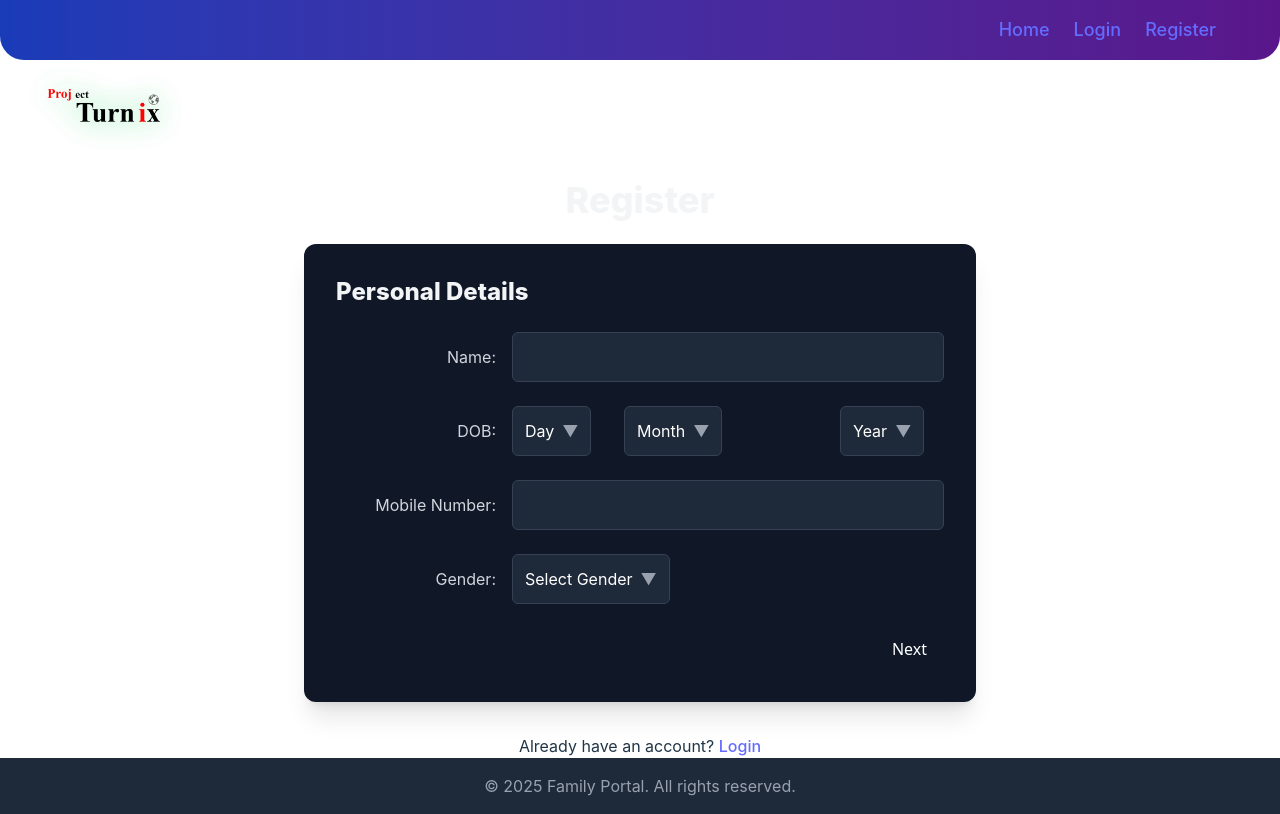
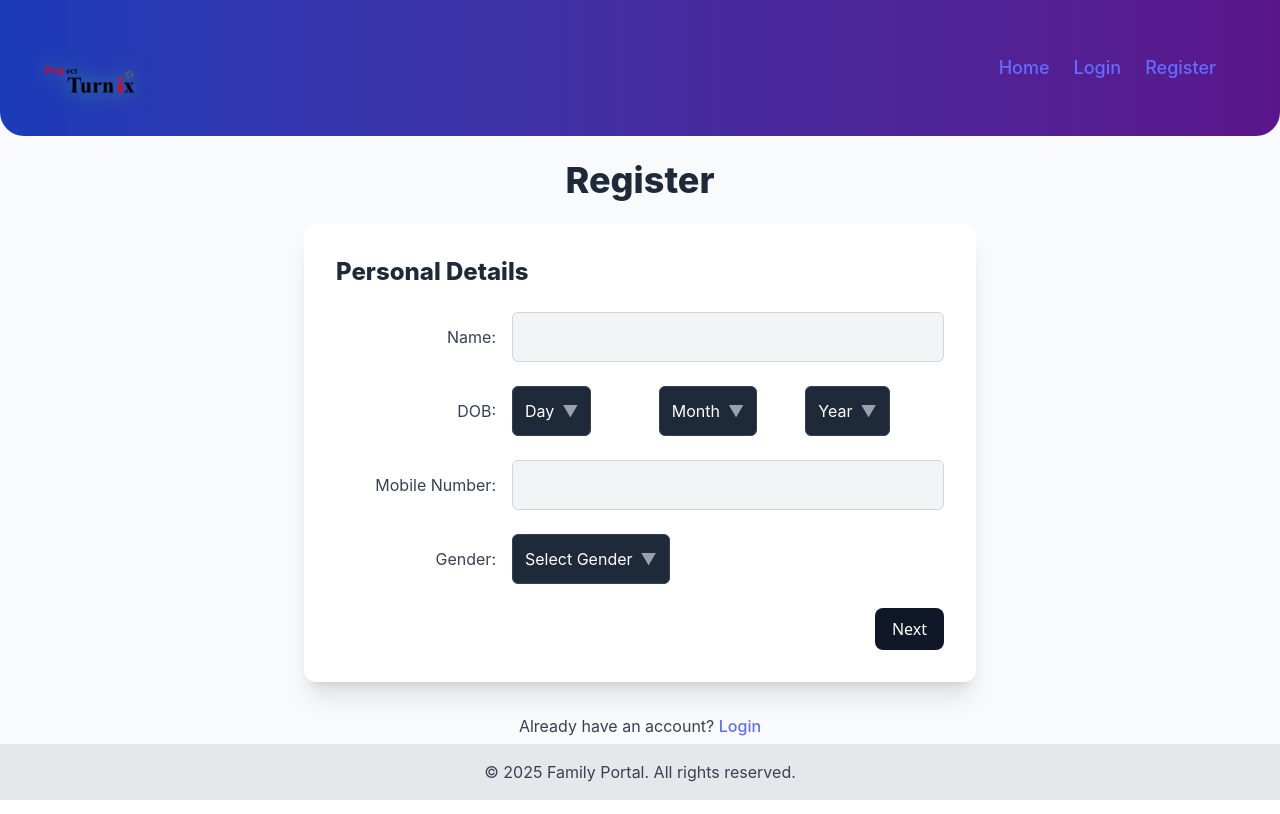
Before and after one commit to uttampaliwal/family-website, a React (Vite) app in the folder apps/web/: page /register in a window 1280 px wide. Built offline with nearby package versions, Linux system fonts and the light colour scheme.

Commit message:
Modified UI/UX of the project

```diff
--- a/apps/web/src/App.tsx
+++ b/apps/web/src/App.tsx
@@ -27,22 +27,20 @@ function App() {
 
   return (
     <Router>
-      <div style={{ display: 'flex', flexDirection: 'column', minHeight: '100vh' }}>
-        <div className="relative z-20">
-          <Link to="/" className="absolute top-4 left-8 z-30">
-            <img src="/family-logo.webp" className="w-[150px] h-[150px] object-contain drop-shadow-[0_0_15px_rgba(74,222,128,0.9)]" alt="Family Logo" />
+      <div className="bg-gray-50 dark:bg-gray-950" style={{ display: 'flex', flexDirection: 'column', minHeight: '100vh' }}>
+        <header className={`fixed top-0 left-0 w-full bg-gradient-to-r from-blue-800 to-purple-900 text-white z-20 px-8 py-2 flex items-center rounded-b-3xl transition-all duration-300 ${scrolled ? 'shadow-xl' : ''}`}>
+          <Link to="/" className="flex items-center">
+            <img src="/family-logo.webp" className="w-[120px] h-[120px] object-contain drop-shadow-[0_0_10px_rgba(74,222,128,0.7)]" alt="Family Logo" />
           </Link>
-          <header className={`fixed top-0 left-0 w-full bg-gradient-to-r from-blue-800 to-purple-900 text-white z-20 px-8 py-4 flex items-center justify-end rounded-b-3xl transition-all duration-300 ${scrolled ? 'shadow-xl' : ''}`}>
-            <nav className="space-x-6 mr-8">
-              <Link to="/" className="text-gray-200 hover:text-white text-lg font-semibold transition-colors duration-200">Home</Link>
-              <Link to="/login" className="text-gray-200 hover:text-white text-lg font-semibold transition-colors duration-200">Login</Link>
-              <Link to="/register" className="text-gray-200 hover:text-white text-lg font-semibold transition-colors duration-200">Register</Link>
-            </nav>
-          </header>
-        </div>
+          <nav className="ml-auto space-x-6 mr-8">
+            <Link to="/" className="text-white hover:text-gray-200 text-lg font-semibold transition-colors duration-200">Home</Link>
+            <Link to="/login" className="text-white hover:text-gray-200 text-lg font-semibold transition-colors duration-200">Login</Link>
+            <Link to="/register" className="text-white hover:text-gray-200 text-lg font-semibold transition-colors duration-200">Register</Link>
+          </nav>
+        </header>
 
         {/* Main Content Area */}
-        <main className="w-full pt-[180px]" style={{ flex: '1 0 auto' }}>
+        <main className="w-full pt-[160px]" style={{ flex: '1 0 auto' }}>
           <Routes>
             <Route path="/" element={<HomePage />} />
             <Route path="/login" element={<LoginPage />} />
@@ -53,7 +51,7 @@ function App() {
         </main>
 
         {/* Footer */}
-        <footer className="w-full bg-gray-800 text-gray-400 text-center py-4">
+        <footer className="w-full bg-gray-200 dark:bg-gray-800 text-gray-700 dark:text-gray-400 text-center py-4">
           <p>&copy; {new Date().getFullYear()} Family Portal. All rights reserved.</p>
         </footer>
       </div>
--- a/apps/web/src/components/DateOfBirthPicker.tsx
+++ b/apps/web/src/components/DateOfBirthPicker.tsx
@@ -69,13 +69,13 @@ const DateOfBirthPicker: React.FC<DateOfBirthPickerProps> = ({ value, onChange,
   return (
     <div className="flex-1 flex items-center gap-2">
       <div className="flex-1">
-        <CustomSelect options={dayOptions} value={day} onChange={setDay} placeholder="Day" disabled={disabled} />
-      </div>
-      <div className="flex-[2]">
-        <CustomSelect options={monthOptions} value={month} onChange={setMonth} placeholder="Month" disabled={disabled} />
+        <CustomSelect options={dayOptions} value={day} onChange={setDay} placeholder="Day" disabled={disabled} className="w-full" />
       </div>
       <div className="flex-1">
-        <CustomSelect options={yearOptions} value={year} onChange={setYear} placeholder="Year" disabled={disabled} />
+        <CustomSelect options={monthOptions} value={month} onChange={setMonth} placeholder="Month" disabled={disabled} className="w-full" />
+      </div>
+      <div className="flex-1">
+        <CustomSelect options={yearOptions} value={year} onChange={setYear} placeholder="Year" disabled={disabled} className="w-full" />
       </div>
     </div>
   );
--- a/apps/web/src/pages/HomePage.tsx
+++ b/apps/web/src/pages/HomePage.tsx
@@ -41,9 +41,9 @@ const HomePage: React.FC = () => {
   }
 
   return (
-    <div className="text-center mt-[50px] min-h-[calc(100vh-250px)] flex flex-col justify-center items-center">
-      <h1 className="text-5xl font-extrabold mb-6 text-white drop-shadow-lg">{data?.message}</h1>
-      <p className="text-lg text-gray-300 mb-8">This is our personalized family portal. More content coming soon!</p>
+    <div className="text-center mt-[50px] flex flex-col justify-center items-center">
+      <h1 className="text-5xl font-extrabold mb-6 text-gray-800 dark:text-white drop-shadow-lg">{data?.message}</h1>
+      <p className="text-lg text-gray-700 dark:text-gray-300 mb-8">This is our personalized family portal. More content coming soon!</p>
       <AuthButtons />
     </div>
   );
--- a/apps/web/src/pages/LoginPage.tsx
+++ b/apps/web/src/pages/LoginPage.tsx
@@ -89,15 +89,11 @@ const LoginPage: React.FC = () => {
 
   return (
     <div className="relative text-center">
-      {/* Ribbon for Register Page */}
-      <Link to="/register" className="absolute top-[-10px] right-[-10px] bg-blue-500 text-white px-4 py-2 rounded-bl-lg shadow-lg transform rotate-45 translate-x-1/4 -translate-y-1/4 origin-top-right">
-        <span className="block transform -rotate-45">Register</span>
-      </Link>
-      <h1 className="text-4xl font-extrabold mb-6 text-gray-100">Login</h1>
+      <h1 className="text-4xl font-extrabold mb-6 text-gray-800 dark:text-gray-100">Login</h1>
       <form onSubmit={handleSubmit} className="mx-auto max-w-2xl text-left">
-        <div className="mb-8 p-8 bg-gray-900 rounded-xl shadow-xl">
+        <div className="mb-8 p-8 bg-white dark:bg-gray-900 rounded-xl shadow-xl">
           <div className="mb-6 flex flex-col sm:flex-row sm:items-center">
-            <label htmlFor="identifier" className="mb-2 sm:mb-0 sm:w-40 text-left sm:text-right mr-4 text-gray-300">Email or Username:</label>
+            <label htmlFor="identifier" className="mb-2 sm:mb-0 sm:w-40 text-left sm:text-right mr-4 text-gray-700 dark:text-gray-300">Email or Username:</label>
             <input
               type="text"
               id="identifier"
@@ -105,11 +101,11 @@ const LoginPage: React.FC = () => {
               onChange={(e) => setIdentifier(e.target.value)}
               required
               disabled={loading}
-              className="flex-1 p-3 rounded-md border border-gray-700 bg-gray-800 text-white focus:outline-none focus:ring-2 focus:ring-blue-500"
+              className="flex-1 p-3 rounded-md border border-gray-300 dark:border-gray-700 bg-gray-100 dark:bg-gray-800 text-gray-800 dark:text-white focus:outline-none focus:ring-2 focus:ring-blue-500"
             />
           </div>
           <div className="mb-6 flex flex-col sm:flex-row sm:items-center relative">
-            <label htmlFor="password" className="mb-2 sm:mb-0 sm:w-40 text-left sm:text-right mr-4 text-gray-300">Password:</label>
+            <label htmlFor="password" className="mb-2 sm:mb-0 sm:w-40 text-left sm:text-right mr-4 text-gray-700 dark:text-gray-300">Password:</label>
             <input
               type={showPassword ? 'text' : 'password'}
               id="password"
@@ -117,12 +113,12 @@ const LoginPage: React.FC = () => {
               onChange={(e) => setPassword(e.target.value)}
               required
               disabled={loading}
-              className="flex-1 p-3 rounded-md border border-gray-700 bg-gray-800 text-white focus:outline-none focus:ring-2 focus:ring-blue-500 pr-10" // Added pr-10 for padding for the button
+              className="flex-1 p-3 rounded-md border border-gray-300 dark:border-gray-700 bg-gray-100 dark:bg-gray-800 text-gray-800 dark:text-white focus:outline-none focus:ring-2 focus:ring-blue-500 pr-10" // Added pr-10 for padding for the button
             />
             <button
               type="button"
               onClick={() => setShowPassword(!showPassword)}
-              className="absolute right-3 top-1/2 -translate-y-1/2 text-gray-400 hover:text-white focus:outline-none text-sm"
+              className="absolute right-3 top-1/2 -translate-y-1/2 text-gray-600 dark:text-gray-400 hover:text-gray-800 dark:hover:text-white focus:outline-none text-sm"
               aria-label={showPassword ? 'Hide password' : 'Show password'}
             >
               {showPassword ? 'Hide' : 'Show'}
@@ -138,12 +134,12 @@ const LoginPage: React.FC = () => {
         <button
           onClick={handleResendVerification}
           disabled={loading}
-          className="mt-4 text-blue-500 hover:underline"
+          className="mt-4 text-blue-700 dark:text-blue-500 hover:underline"
         >
           Resend Verification Email
         </button>
       )}
-      <p className="mt-[20px]">
+      <p className="mt-[20px] text-gray-700 dark:text-gray-300">
         Don't have an account? <Link to="/register">Register</Link>
       </p>
     </div>
--- a/apps/web/src/pages/RegisterPage.tsx
+++ b/apps/web/src/pages/RegisterPage.tsx
@@ -201,13 +201,13 @@ const RegisterPage: React.FC = () => {
 
   return (
     <div className="text-center">
-      <h1 className="text-4xl font-extrabold mb-6 text-gray-100">Register</h1>
+      <h1 className="text-4xl font-extrabold mb-6 text-gray-800 dark:text-gray-100">Register</h1>
       <form onSubmit={handleSubmit} className="mx-auto max-w-2xl text-left">
         {step === 1 && (
-          <div className="mb-8 p-8 bg-gray-900 rounded-xl shadow-xl">
-            <h2 className="text-2xl font-extrabold mb-6 text-gray-100">Personal Details</h2>
+          <div className="mb-8 p-8 bg-white dark:bg-gray-900 rounded-xl shadow-xl">
+            <h2 className="text-2xl font-extrabold mb-6 text-gray-800 dark:text-gray-100">Personal Details</h2>
             <div className="mb-6 flex flex-col sm:flex-row sm:items-center">
-              <label htmlFor="name" className="mb-2 sm:mb-0 sm:w-40 text-left sm:text-right mr-4 text-gray-300">Name:</label>
+              <label htmlFor="name" className="mb-2 sm:mb-0 sm:w-40 text-left sm:text-right mr-4 text-gray-700 dark:text-gray-300">Name:</label>
               <input
                 type="text"
                 id="name"
@@ -217,11 +217,11 @@ const RegisterPage: React.FC = () => {
                 aria-required="true"
                 disabled={loading}
                 ref={nameRef}
-                className="flex-1 p-3 rounded-md border border-gray-700 bg-gray-800 text-white focus:outline-none focus:ring-2 focus:ring-blue-500"
+                className="flex-1 p-3 rounded-md border border-gray-300 dark:border-gray-700 bg-gray-100 dark:bg-gray-800 text-gray-800 dark:text-white focus:outline-none focus:ring-2 focus:ring-blue-500"
               />
             </div>
             <div className="mb-6 flex flex-col sm:flex-row sm:items-center">
-              <label htmlFor="dob" className="mb-2 sm:mb-0 sm:w-40 text-left sm:text-right mr-4 text-gray-300">DOB:</label>
+              <label htmlFor="dob" className="mb-2 sm:mb-0 sm:w-40 text-left sm:text-right mr-4 text-gray-700 dark:text-gray-300">DOB:</label>
               <DateOfBirthPicker
                 value={dob}
                 onChange={setDob}
@@ -229,18 +229,18 @@ const RegisterPage: React.FC = () => {
               />
             </div>
             <div className="mb-6 flex flex-col sm:flex-row sm:items-center">
-              <label htmlFor="mobileNumber" className="mb-2 sm:mb-0 sm:w-40 text-left sm:text-right mr-4 text-gray-300">Mobile Number:</label>
+              <label htmlFor="mobileNumber" className="mb-2 sm:mb-0 sm:w-40 text-left sm:text-right mr-4 text-gray-700 dark:text-gray-300">Mobile Number:</label>
               <input
                 type="tel"
                 id="mobileNumber"
                 value={mobileNumber}
                 onChange={(e) => setMobileNumber(e.target.value)}
                 disabled={loading}
-                className="flex-1 p-3 rounded-md border border-gray-700 bg-gray-800 text-white focus:outline-none focus:ring-2 focus:ring-blue-500"
+                className="flex-1 p-3 rounded-md border border-gray-300 dark:border-gray-700 bg-gray-100 dark:bg-gray-800 text-gray-800 dark:text-white focus:outline-none focus:ring-2 focus:ring-blue-500"
               />
             </div>
             <div className="mb-6 flex flex-col sm:flex-row sm:items-center">
-              <label htmlFor="gender" className="mb-2 sm:mb-0 sm:w-40 text-left sm:text-right mr-4 text-gray-300">Gender:</label>
+              <label htmlFor="gender" className="mb-2 sm:mb-0 sm:w-40 text-left sm:text-right mr-4 text-gray-700 dark:text-gray-300">Gender:</label>
               <CustomSelect
                 options={[
                   { value: '', label: 'Select Gender' },
@@ -262,10 +262,10 @@ const RegisterPage: React.FC = () => {
         )}
 
         {step === 2 && (
-          <div className="mb-8 p-8 bg-gray-900 rounded-xl shadow-xl">
-            <h2 className="text-2xl font-extrabold mb-6 text-gray-100">Account Information</h2>
+          <div className="mb-8 p-8 bg-white dark:bg-gray-900 rounded-xl shadow-xl">
+            <h2 className="text-2xl font-extrabold mb-6 text-gray-800 dark:text-gray-100">Account Information</h2>
             <div className="mb-6 flex flex-col sm:flex-row sm:items-center">
-              <label htmlFor="email" className="mb-2 sm:mb-0 sm:w-40 text-left sm:text-right mr-4 text-gray-300">Email:</label>
+              <label htmlFor="email" className="mb-2 sm:mb-0 sm:w-40 text-left sm:text-right mr-4 text-gray-700 dark:text-gray-300">Email:</label>
               <input
                 type="email"
                 id="email"
@@ -275,11 +275,11 @@ const RegisterPage: React.FC = () => {
                 aria-required="true"
                 disabled={loading}
                 ref={emailRef}
-                className="flex-1 p-3 rounded-md border border-gray-700 bg-gray-800 text-white focus:outline-none focus:ring-2 focus:ring-blue-500"
+                className="flex-1 p-3 rounded-md border border-gray-300 dark:border-gray-700 bg-gray-100 dark:bg-gray-800 text-gray-800 dark:text-white focus:outline-none focus:ring-2 focus:ring-blue-500"
               />
             </div>
             <div className="mb-6 flex flex-col sm:flex-row sm:items-center">
-              <label htmlFor="username" className="mb-2 sm:mb-0 sm:w-40 text-left sm:text-right mr-4 text-gray-300">Username:</label>
+              <label htmlFor="username" className="mb-2 sm:mb-0 sm:w-40 text-left sm:text-right mr-4 text-gray-700 dark:text-gray-300">Username:</label>
               <input
                 type="text"
                 id="username"
@@ -289,11 +289,11 @@ const RegisterPage: React.FC = () => {
                 aria-required="true"
                 disabled={loading}
                 ref={usernameRef}
-                className="flex-1 p-3 rounded-md border border-gray-700 bg-gray-800 text-white focus:outline-none focus:ring-2 focus:ring-blue-500"
+                className="flex-1 p-3 rounded-md border border-gray-300 dark:border-gray-700 bg-gray-100 dark:bg-gray-800 text-gray-800 dark:text-white focus:outline-none focus:ring-2 focus:ring-blue-500"
               />
             </div>
             <div className="mb-6 flex flex-col sm:flex-row sm:items-center relative">
-              <label htmlFor="password" className="mb-2 sm:mb-0 sm:w-40 text-left sm:text-right mr-4 text-gray-300">Password:</label>
+              <label htmlFor="password" className="mb-2 sm:mb-0 sm:w-40 text-left sm:text-right mr-4 text-gray-700 dark:text-gray-300">Password:</label>
               <input
                 type={showPassword ? 'text' : 'password'}
                 id="password"
@@ -303,19 +303,19 @@ const RegisterPage: React.FC = () => {
                 aria-required="true"
                 disabled={loading}
                 ref={passwordRef}
-                className="flex-1 p-3 rounded-md border border-gray-700 bg-gray-800 text-white focus:outline-none focus:ring-2 focus:ring-blue-500 pr-10"
+                className="flex-1 p-3 rounded-md border border-gray-300 dark:border-gray-700 bg-gray-100 dark:bg-gray-800 text-gray-800 dark:text-white focus:outline-none focus:ring-2 focus:ring-blue-500 pr-10"
               />
               <button
                 type="button"
                 onClick={() => setShowPassword(!showPassword)}
-                className="absolute right-3 top-1/2 -translate-y-1/2 text-gray-400 hover:text-white focus:outline-none text-sm"
+                className="absolute right-3 top-1/2 -translate-y-1/2 text-gray-600 dark:text-gray-400 hover:text-gray-800 dark:hover:text-white focus:outline-none text-sm"
                 aria-label={showPassword ? 'Hide password' : 'Show password'}
               >
                 {showPassword ? 'Hide' : 'Show'}
               </button>
             </div>
             <div className="mb-6 flex flex-col sm:flex-row sm:items-center relative">
-              <label htmlFor="confirmPassword" className="mb-2 sm:mb-0 sm:w-40 text-left sm:text-right mr-4 text-gray-300">Confirm Password:</label>
+              <label htmlFor="confirmPassword" className="mb-2 sm:mb-0 sm:w-40 text-left sm:text-right mr-4 text-gray-700 dark:text-gray-300">Confirm Password:</label>
               <input
                 type={showConfirmPassword ? 'text' : 'password'}
                 id="confirmPassword"
@@ -325,12 +325,12 @@ const RegisterPage: React.FC = () => {
                 aria-required="true"
                 disabled={loading}
                 ref={confirmPasswordRef}
-                className="flex-1 p-3 rounded-md border border-gray-700 bg-gray-800 text-white focus:outline-none focus:ring-2 focus:ring-blue-500 pr-10"
+                className="flex-1 p-3 rounded-md border border-gray-300 dark:border-gray-700 bg-gray-100 dark:bg-gray-800 text-gray-800 dark:text-white focus:outline-none focus:ring-2 focus:ring-blue-500 pr-10"
               />
               <button
                 type="button"
                 onClick={() => setShowConfirmPassword(!showConfirmPassword)}
-                className="absolute right-3 top-1/2 -translate-y-1/2 text-gray-400 hover:text-white focus:outline-none text-sm"
+                className="absolute right-3 top-1/2 -translate-y-1/2 text-gray-600 dark:text-gray-400 hover:text-gray-800 dark:hover:text-white focus:outline-none text-sm"
                 aria-label={showConfirmPassword ? 'Hide confirm password' : 'Show confirm password'}
               >
                 {showConfirmPassword ? 'Hide' : 'Show'}
@@ -344,7 +344,7 @@ const RegisterPage: React.FC = () => {
         )}
       </form>
       {message && <p role="alert" className={`mt-[20px] ${message.includes('successful') ? 'text-green-500' : 'text-red-500'}`}>{message}</p>}
-      <p className="mt-[20px]">
+      <p className="mt-[20px] text-gray-700 dark:text-gray-300">
         Already have an account? <Link to="/login">Login</Link>
       </p>
     </div>
--- a/apps/web/src/pages/UserProfilePage.tsx
+++ b/apps/web/src/pages/UserProfilePage.tsx
@@ -44,7 +44,7 @@ const UserProfilePage: React.FC = () => {
   }, [username]);
 
   if (loading) {
-    return <div className="text-center mt-8 text-gray-300">Loading profile...</div>;
+    return <div className="text-center mt-8 text-gray-700 dark:text-gray-300">Loading profile...</div>;
   }
 
   if (error) {
@@ -52,13 +52,13 @@ const UserProfilePage: React.FC = () => {
   }
 
   if (!userProfile) {
-    return <div className="text-center mt-8 text-gray-300">User profile not found.</div>;
+    return <div className="text-center mt-8 text-gray-700 dark:text-gray-300">User profile not found.</div>;
   }
 
   return (
-    <div className="container mx-auto p-8 bg-gray-900 rounded-lg shadow-lg text-gray-100">
-      <h1 className="text-4xl font-extrabold mb-6 text-center">@{userProfile.username}</h1>
-      <div className="grid grid-cols-1 md:grid-cols-2 gap-4 text-left">
+    <div className="container mx-auto p-8 bg-white dark:bg-gray-900 rounded-lg shadow-lg text-gray-800 dark:text-gray-100">
+      <h1 className="text-4xl font-extrabold mb-6 text-center text-gray-800 dark:text-gray-100">@{userProfile.username}</h1>
+      <div className="grid grid-cols-1 md:grid-cols-2 gap-4 text-left text-gray-700 dark:text-gray-300">
         <p><strong>Name:</strong> {userProfile.name || 'N/A'}</p>
         <p><strong>Email:</strong> {userProfile.email}</p>
         <p><strong>Date of Birth:</strong> {userProfile.dob || 'N/A'}</p>
--- a/apps/web/src/pages/VerifyEmailPage.tsx
+++ b/apps/web/src/pages/VerifyEmailPage.tsx
@@ -64,11 +64,11 @@ const VerifyEmailPage: React.FC = () => {
   }, [searchParams, navigate]);
 
   return (
-    <div className="text-center mt-[50px]">
-      <h1>Email Verification</h1>
+    <div className="text-center">
+      <h1 className="text-gray-800 dark:text-white">Email Verification</h1>
       <p role="alert" className={`${isError ? 'text-red-500' : 'text-green-500'}`}>{message}</p>
       {!isError && message.includes('successfully') && (
-        <p>Redirecting to login page...</p>
+        <p className="text-gray-700 dark:text-gray-300">Redirecting to login page...</p>
       )}
     </div>
   );
```
